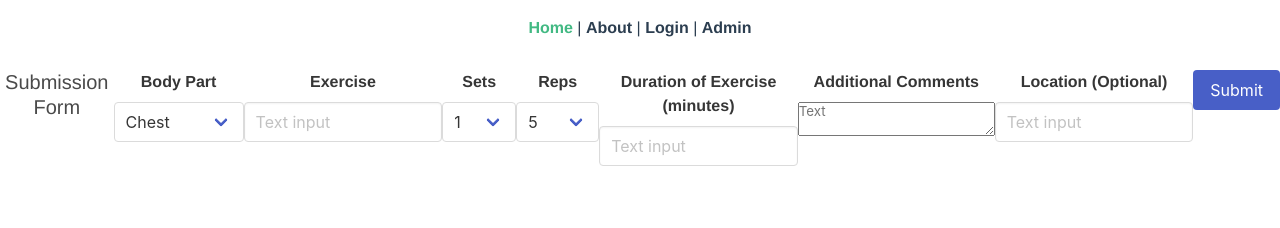
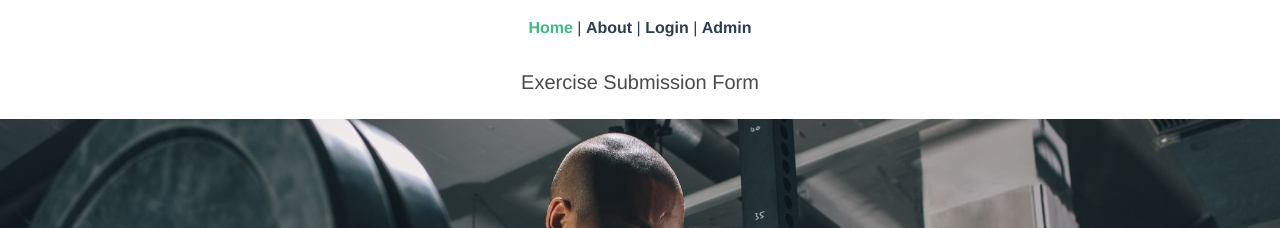
Before and after one commit to malcmill99/Excercise-App, a Vue app: page / in a window 1280 px wide. Shown: the part 207-435 px from the top of the page. Built offline with nearby package versions, Linux system fonts and the light colour scheme.

Commit message:
Home formatting
Attempt to have the home page return information inputted by the user when the submit button is pressed

```diff
--- a/src/views/Admin.vue
+++ b/src/views/Admin.vue
@@ -1,10 +1,8 @@
 <template>
-
   <div class="admin">
     <h1 class="title">This is an admin page</h1>
     <p>Here is where an admin would be redirected after logging in!</p>
     <img alt="Vue logo" src="../assets/administrator.png" />
   </div>
 
-
 </template>
--- a/src/views/Home.vue
+++ b/src/views/Home.vue
@@ -1,14 +1,17 @@
 <template>
 
-<nav class="navbar" role="navigation" aria-label="main navigation">
+<nav>
 
-  <h1 class="subtitle">Submission Form</h1>
+  <h1 class="subtitle">Exercise Submission Form</h1>
+    <div>
+      <img alt="Vue logo" src="../assets/workingOut.png" />
+    </div>
 
     <div class="field">
       <label class="label">Body Part</label>
        <div class="control">
         <div class="select">
-              <select>
+          <select v-model="bodypart">
             <option>Chest</option>
             <option>Biceps</option>
             <option>Triceps</option>
@@ -33,7 +36,7 @@
       <label class="label">Sets</label>
       <div class="control">
         <div class="select">
-              <select>
+          <select v-model="sets">
             <option>1</option>
             <option>2</option>
             <option>3</option>
@@ -52,7 +55,7 @@
      <label class="label">Reps</label>
       <div class="control">
         <div class="select">
-              <select>
+          <select v-model="reps">
             <option>5</option>
             <option>10</option>
             <option>15</option>
@@ -75,7 +78,7 @@
     <div class="field">
       <label class="label">Additional Comments</label>
       <div class="control">
-            <textarea class="text" placeholder="Text"></textarea>
+        <input class="input" type="text" placeholder="Text input" />
       </div>
     </div>
 
@@ -88,14 +91,16 @@
 
     <div class="field">
       <div class="control">
-            <button class="button is-link">Submit</button>
+        <button class="button is-link" @click="submitted()">Submit</button>
       </div>
     </div>
-
 </nav>
 </template>
 
 <script>
+
+//class="navbar" role="navigation" aria-label="main navigation"
+//add this back to nav if there are errors ^
 
 //import * as api from "@/Controller/Api";
 
@@ -104,6 +109,12 @@ export default {
   components: {
 
   },
+  methods:{
+    submitted(bodypart,sets,reps){
+      alert('Your exercise information was submitted! '
+      + ' bodypart ' + bodypart  + ' sets ' + sets + ' reps ' + reps);
+    }
+  }
   //methods: {
     //Exercise_Types: function () {
       //api.login(this.sets, this.reps).then(function (response) {
```
Also changed, not shown: src/assets/workingOut.png (added), src/views/About.vue (line endings or trailing spaces). Lines whose indentation alone changed are shown as unchanged.
